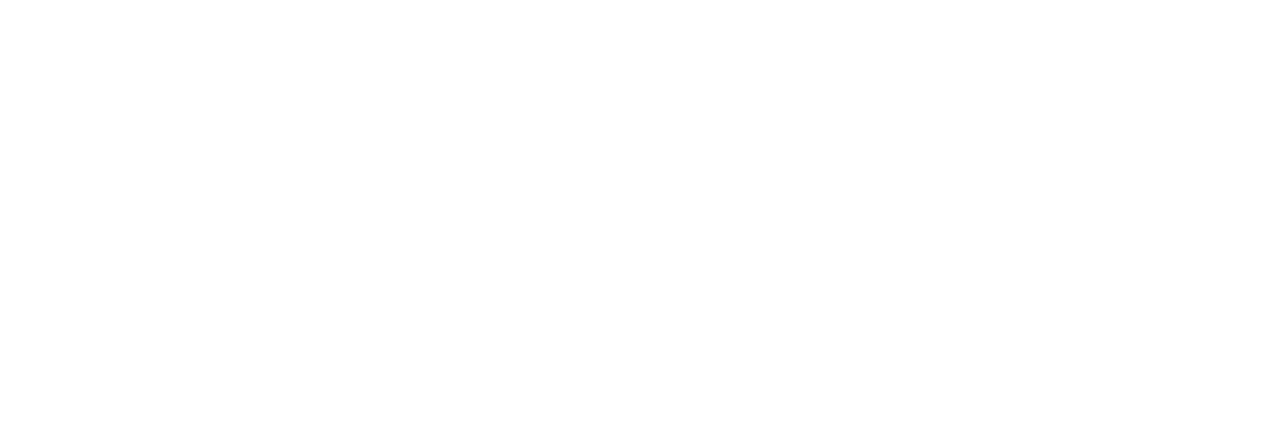
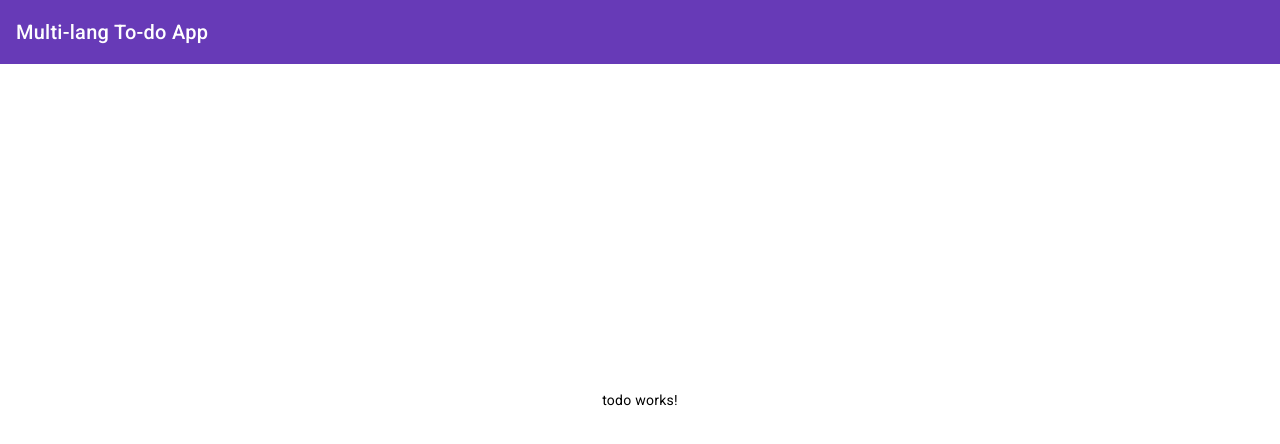
Before and after one commit to sjkayle/multilang-todo, an Angular app: page /home in a window 1280 px wide. Before the commit this address led to /. Shown: the top 444 px of the page. Built offline with nearby package versions, Linux system fonts and the light colour scheme.

Commit message:
feat: 🎸 initial setup of routes

```diff
--- a/src/app/app-routing.module.ts
+++ b/src/app/app-routing.module.ts
@@ -1,7 +1,21 @@
 import { NgModule } from '@angular/core';
 import { RouterModule, Routes } from '@angular/router';
+import { AppRoutes } from './enums/routes.enum';
+import { TodoComponent } from './modules/todo/todo.component';
 
-const routes: Routes = [];
+const routes: Routes = [
+  { path: AppRoutes.HomePage, component: TodoComponent },
+  {
+    path: AppRoutes.Index,
+    redirectTo: '/' + AppRoutes.HomePage,
+    pathMatch: 'full',
+  },
+  // TODO: create a 404 page component
+  // {
+  //   path: '**',
+  //   component: PageNotFoundComponent,
+  // },
+];
 
 @NgModule({
   imports: [RouterModule.forRoot(routes)],
--- a/src/app/app.component.html
+++ b/src/app/app.component.html
@@ -1 +1,9 @@
-<router-outlet></router-outlet>
+<mat-toolbar color="primary" class="toolbar">
+  <mat-toolbar-row>
+    <span>Multi-lang To-do App</span>
+  </mat-toolbar-row>
+</mat-toolbar>
+
+<div class="container">
+  <router-outlet></router-outlet>
+</div>
--- a/src/app/app.component.scss
+++ b/src/app/app.component.scss
@@ -0,0 +1,11 @@
+$container-max-width: 64rem;
+
+.toolbar {
+  position: fixed;
+  top: 0;
+}
+
+.container {
+  max-width: $container-max-width;
+  margin: 0 auto;
+}
--- /dev/null
+++ b/src/app/enums/routes.enum.ts
@@ -0,0 +1,4 @@
+export enum AppRoutes {
+  Index = '',
+  HomePage = 'home',
+}
--- /dev/null
+++ b/src/app/modules/todo/todo.component.html
@@ -0,0 +1 @@
+<div>todo works!</div>
--- /dev/null
+++ b/src/app/modules/todo/todo.component.scss
@@ -0,0 +1,7 @@
+div {
+  display: flex;
+  justify-content: center;
+  align-items: center;
+  width: 100%;
+  height: 100vh;
+}
--- a/src/styles.scss
+++ b/src/styles.scss
@@ -1,9 +1,3 @@
-/* You can add global styles to this file, and also import other style files */
-
-html,
-body {
-  height: 100%;
-}
 body {
   margin: 0;
   font-family: Roboto, 'Helvetica Neue', sans-serif;
```
Also changed, not shown: src/app/app.module.ts (+8 -2 lines), src/app/modules/todo/todo.component.ts (added, +8 -0 lines), src/app/modules/todo/todo.module.ts (added, +9 -0 lines), 1 other file (tests, documents, lock files or other folders).
